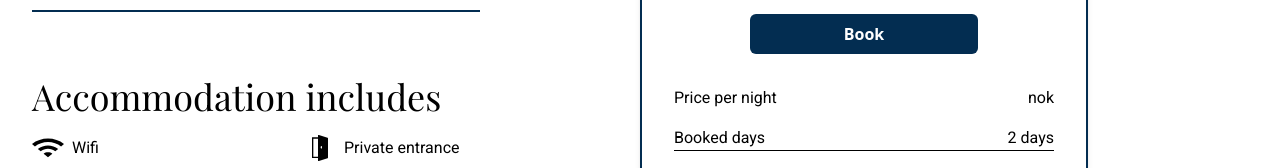
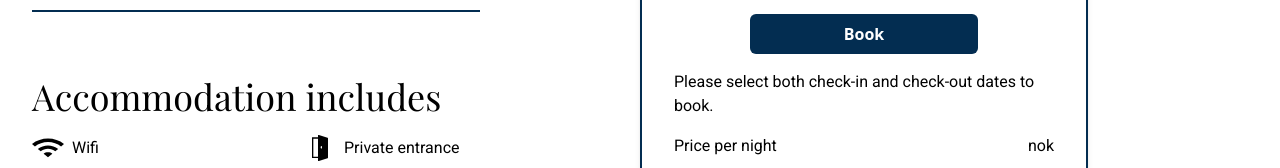
Before and after one commit to AngelosZar/holidaze, a React (Vite) app: page /venue/1 in a window 1280 px wide. Shown: the part 1046-1214 px from the top of the page. Built offline with nearby package versions, Linux system fonts and the light colour scheme; no server answers; a web font is replaced by a local one.

Commit message:
delete unnesessary comments / alteered the date picker store from being persistent

```diff
--- a/package.json
+++ b/package.json
@@ -15,6 +15,7 @@
     "@heroicons/react": "^2.2.0",
     "@mui/material": "^7.0.2",
     "@mui/x-date-pickers": "^7.28.3",
+    "@redux-devtools/extension": "^3.3.0",
     "@tailwindcss/vite": "^4.1.3",
     "date-fns": "^4.1.0",
     "dayjs": "^1.11.13",
--- a/src/components/layout/StaysList.jsx
+++ b/src/components/layout/StaysList.jsx
@@ -8,7 +8,6 @@ function StaysList({ stays, loading, error }) {
 
       {stays &&
         stays.map(venue => {
-          console.log('venue', venue.media);
           return (
             <SingleCard
               key={venue.id}
--- a/src/components/onSingleVenue/BookAside.jsx
+++ b/src/components/onSingleVenue/BookAside.jsx
@@ -1,29 +1,38 @@
-// import BasicDatePicker from '../onHomepage/DatePicker';
-
 import DateRangeSelector from '../utilities/DateRangeSelector';
 import NumberDropDown from '../utilities/NumberDropDown';
 import datePickerStore from '../../stores/datePickerStore';
+import dayjs from 'dayjs';
 
 function BookAside({ venue }) {
-  const {
-    checkInDate,
-    setCheckInDate,
-    checkOutDate,
-    setCheckOutDate,
-    nights,
-    setNights,
-    pax,
-    setPax,
-  } = datePickerStore();
+  const { checkInDate, checkOutDate, nights, pax, reset } = datePickerStore();
+
   let maxNumberOfGuests = venue?.maxGuests;
-  // console.log(numberOfGuests);
 
-  function handleBookClick() {
-    console.log(checkInDate);
-    console.log(checkOutDate);
-    console.log(nights);
-    console.log(pax);
+  function handleButtonClick() {
+    // Format dates safely
+    const formattedCheckIn =
+      checkInDate && typeof checkInDate.format === 'function'
+        ? checkInDate.format('YYYY-MM-DD') //check again api format
+        : undefined;
+
+    const formattedCheckOut =
+      checkOutDate && typeof checkOutDate.format === 'function'
+        ? checkOutDate.format('YYYY-MM-DD')
+        : undefined;
+
+    console.log('Booking Data:', {
+      checkInDate: formattedCheckIn,
+      checkOutDate: formattedCheckOut,
+      nights,
+      pax,
+      price: venue?.price,
+    });
+    // submirt booking data
+    // reset();
   }
+
+  const isBookButtonDisabled = !checkInDate || !checkOutDate;
+
   return (
     <div className="w-full flex flex-col max-w-md p-8 bg-white rounded-lg shadow-md border-2 border-primary">
       <h6>Price {venue.price} nok</h6>
@@ -31,18 +40,17 @@ function BookAside({ venue }) {
       <DateRangeSelector />
       <hr className="my-6" />
       <NumberDropDown maxNumberOfGuests={maxNumberOfGuests} />
-      {/* max number of guest for the venue */}
       <hr className="my-6" />
       <button
         className="btn-primary mb-4 w-full max-w-[60%] mx-auto"
-        onClick={handleBookClick}
+        onClick={handleButtonClick}
+        disabled={isBookButtonDisabled}
       >
         Book
       </button>
-      {/* only when both check in and checkout are selected
-      how ?
-      zustand ?
-       */}
+      {isBookButtonDisabled && (
+        <p>Please select both check-in and check-out dates to book.</p>
+      )}
       <PriceDropDown venue={venue} />
     </div>
   );
--- a/src/components/onSingleVenue/HeroGrid.jsx
+++ b/src/components/onSingleVenue/HeroGrid.jsx
@@ -33,21 +33,16 @@ function HeroGrid({ venueGallery }) {
         </div>
         {/* <div className="flex flex-row gap-4 p-4 bg-white shadow-md rounded-lg "> */}
         <div className=" flex-row gap-4 p-4 bg-white shadow-md rounded-lg justify-around relative hidden overflow-hidden sm:flex">
-          {venueGallery.slice(1, 5).map(
-            (image, index) => (
-              console.log(image),
-              (
-                <div className="gap-4 hidden sm:grid">
-                  <SingleImgOnGrid
-                    key={index + 1}
-                    img={image.url}
-                    alt={image.alt || 'Venue image'}
-                    index={index}
-                  />{' '}
-                </div>
-              )
-            )
-          )}
+          {venueGallery.slice(1, 5).map((image, index) => (
+            // console.log(image),
+            <div className="gap-4 hidden sm:grid" key={index + 1}>
+              <SingleImgOnGrid
+                img={image.url}
+                alt={image.alt || 'Venue image'}
+                index={index}
+              />
+            </div>
+          ))}
         </div>
       </div>
       {/* venueGallery.length >= 1 */}
--- a/src/components/onSingleVenue/MapSection.jsx
+++ b/src/components/onSingleVenue/MapSection.jsx
@@ -1,7 +1,7 @@
 import Map from '../Map';
 
 function MapSection({ venue }) {
-  console.log(venue);
+  // console.log(venue);
   return (
     <section className="relative z-0">
       {/* <h4 className="px-24 absolute top-4 left-0">Location </h4> */}
--- a/src/components/utilities/NumberDropDown.jsx
+++ b/src/components/utilities/NumberDropDown.jsx
@@ -4,18 +4,17 @@ import datePickerStore from '../../stores/datePickerStore';
 function NumberDropDown({ maxNumberOfGuests }) {
   // const maxNumberGuests = 6; // this should be from the api
   const [selectedNumber, setSelectedNumber] = useState(1);
-  // const {
-  //   checkInDate,
-  //   setCheckInDate,
-  //   checkOutDate,
-  //   setCheckOutDate,
-  //   nights,
-  //   setNights,
-  //   pax,
-  //   setPax,
-  // } = datePickerStore();
-  const pax = datePickerStore(state => state.pax);
-  const setPax = datePickerStore(state => state.setPax);
+  const {
+    checkInDate,
+    setCheckInDate,
+    checkOutDate,
+    setCheckOutDate,
+    nights,
+    setNights,
+    pax,
+    setPax,
+  } = datePickerStore();
+
   const handleChange = e => {
     setPax(e.target.value);
     // move to zustang ?
--- a/src/pages/SingleVenuePage.jsx
+++ b/src/pages/SingleVenuePage.jsx
@@ -20,12 +20,12 @@ function SingleVenuePage() {
         alt: img.alt,
       }));
       setVenueGallery(media);
-      console.log(media.length);
-      console.log('venue.media', venue.media);
+      // console.log(media.length);
+      // console.log('venue.media', venue.media);
     }
 
-    if (venue?.media && venue.media.length > 0)
-      console.log('venue.media', venue.media.length);
+    // if (venue?.media && venue.media.length > 0)
+    //   console.log('venue.media', venue.media.length);
   }, [venue]);
   return (
     <Layout>
--- a/src/stores/datePickerStore.js
+++ b/src/stores/datePickerStore.js
@@ -1,157 +1,65 @@
 import { create } from 'zustand';
-import { persist } from 'zustand/middleware';
+import { devtools } from 'zustand/middleware';
 import dayjs from 'dayjs';
 
 const toDayjs = date => {
   if (!date) return null;
-  const d = dayjs(date);
-  return d.isValid() ? d : null;
+
+  if (date && typeof date.isValid === 'function') return date;
+
+  try {
+    const d = dayjs(date);
+    if (d.isValid()) {
+      return d;
+    } else {
+      return null;
+    }
+  } catch (error) {
+    console.error('Error converting datr to dayjs:', error);
+    return null;
+  }
 };
 
-const serializeState = state => ({
-  ...state,
-  checkInDate: state.checkInDate ? state.checkInDate.toISOString() : null,
-  checkOutDate: state.checkOutDate ? state.checkOutDate.toISOString() : null,
-});
-
-const deserializeState = state => {
-  if (!state) return state;
-  return {
-    ...state,
-    checkInDate: state.checkInDate ? toDayjs(state.checkInDate) : null,
-    checkOutDate: state.checkOutDate ? toDayjs(state.checkOutDate) : null,
-  };
-};
-
-// const datePickerStore = create(
-//   // persist(
-//   (get, set) => ({
-//     checkInDate: null,
-//     checkOutDate: null,
-//     nights: 1,
-//     pax: 1,
-//     pricePerNight: 0,
-//     totalPrice: 0,
-
-//     setTotalPrice: total => set({ totalPrice: total }),
-//     setPricePerNight: price => set({ pricePerNight: price }),
-
-//     setCheckInDate: date => set({ checkInDate: date }),
-//     setCheckOutDate: date => set({ checkOutDate: date }),
-//     setNights: nights => {
-//       if (nights !== get().nights) {
-//         set({ nights });
-//       }
-//     },
-//     setPax: pax => set({ pax }),
-//   }),
-//   {
-//     name: 'datePickerStore',
-//     serialize: state => JSON.stringify(serializeState(state)),
-//     deserialize: str => deserializeState(JSON.parse(str)),
-//   }
-//   // )
-// );
-const datePickerStore = create((set, get) => {
-  //
-  let initialState = {
+const datePickerStore = create(
+  devtools((set, get) => ({
     checkInDate: null,
     checkOutDate: null,
     nights: 1,
     pax: 1,
     pricePerNight: 0,
     totalPrice: 0,
-  };
-  // save to sessionstorage
-  // function saveStateToSessionStorage(state) {
-  function saveState(state) {
-    try {
-      const serialized = JSON.stringify(serializeState(state));
-      sessionStorage.setItem('datePickerStore', serialized);
-      console.log('State saved to session storage:', serialized);
-    } catch (error) {
-      console.error('Error saving state to session storage:', error);
-    }
-  }
-  // try to get the state from local storage //or session storage
-  try {
-    const savedState = sessionStorage.getItem('datePickerStore');
-    if (savedState) {
-      const parsedState = JSON.parse(savedState);
-      // initialState = deserializeState(parsedState);
-      const deserialized = deserializeState(parsedState);
-      initialState = { ...initialState, ...deserialized };
-      console.log('Parsed state from session storage:', parsedState);
-      console.log('Deserialized state:', deserialized);
-    }
-  } catch (error) {
-    console.log('Error getting state from sessions storage', error);
-  }
-  return {
-    ...initialState,
 
-    setTotalPrice: total => {
-      set({ totalPrice: total });
-      saveState(get());
-    },
-    setPricePerNight: price => {
-      set({ pricePerNight: price });
-      saveState(get());
+    setTotalPrice: total => set({ totalPrice: total }),
+    setPricePerNight: price => set({ pricePerNight: price }),
+
+    setCheckInDate: date => {
+      const dayjsDate = toDayjs(date);
+      set({ checkInDate: dayjsDate });
     },
 
-    setCheckInDate: date => {
-      const checkInDate = toDayjs(date);
-      set({ checkInDate });
-      saveState(get());
+    setCheckOutDate: date => {
+      const dayjsDate = toDayjs(date);
+      set({ checkOutDate: dayjsDate });
     },
-    setCheckOutDate: date => {
-      const checkOutDate = toDayjs(date);
-      set({ checkOutDate });
-      saveState(get());
-    },
+
     setNights: nights => {
       if (nights !== get().nights) {
         set({ nights });
-        saveState(get());
       }
     },
-    setPax: pax => {
-      set({ pax });
-      saveState(get());
-    },
+    setPax: pax => set({ pax }),
 
     reset: () => {
-      set(initialState);
-      sessionStorage.removeItem('datePickerStore');
+      set({
+        checkInDate: null,
+        checkOutDate: null,
+        nights: 1,
+        pax: 1,
+        pricePerNight: 0,
+        totalPrice: 0,
+      });
     },
-  };
-});
+  }))
+);
+
 export default datePickerStore;
-
-// @react-refresh:247 An error occurred in the <ForwardRef(MobileDatePicker2)> component.
-
-// Consider adding an error boundary to your tree to customize error handling behavior.
-// Visit https://react.dev/link/error-boundaries to learn more about error boundaries.
-
-// const dayjs = require('dayjs');
-// const customParseFormat = require('dayjs/plugin/customParseFormat');
-// dayjs.extend(customParseFormat);
-
-// // not sure that dayjs is utilizing the format in below for ISO8601
-// const iso8601Format = 'YYYY-MM-DDTHH:mm:ss.sssZ';
-// const currentDate = new Date();
-// console.log(dayjs(currentDate, iso8601Format, true));
-// // the result is like below
-// {
-//    '$L': 'en',
-//    '$u': undefined,
-//    '$d': Invalid Date,
-//    '$y': NaN,
-//    '$M': NaN,
-//    '$D': NaN,
-//    '$W': NaN,
-//    '$H': NaN,
-//    '$m': NaN,
-//    '$s': NaN,
-//    '$ms': NaN
-// }
```
Also changed, not shown: src/components/utilities/DateRangeSelector.jsx (+13 -70 lines), 1 other file (tests, documents, lock files or other folders).
